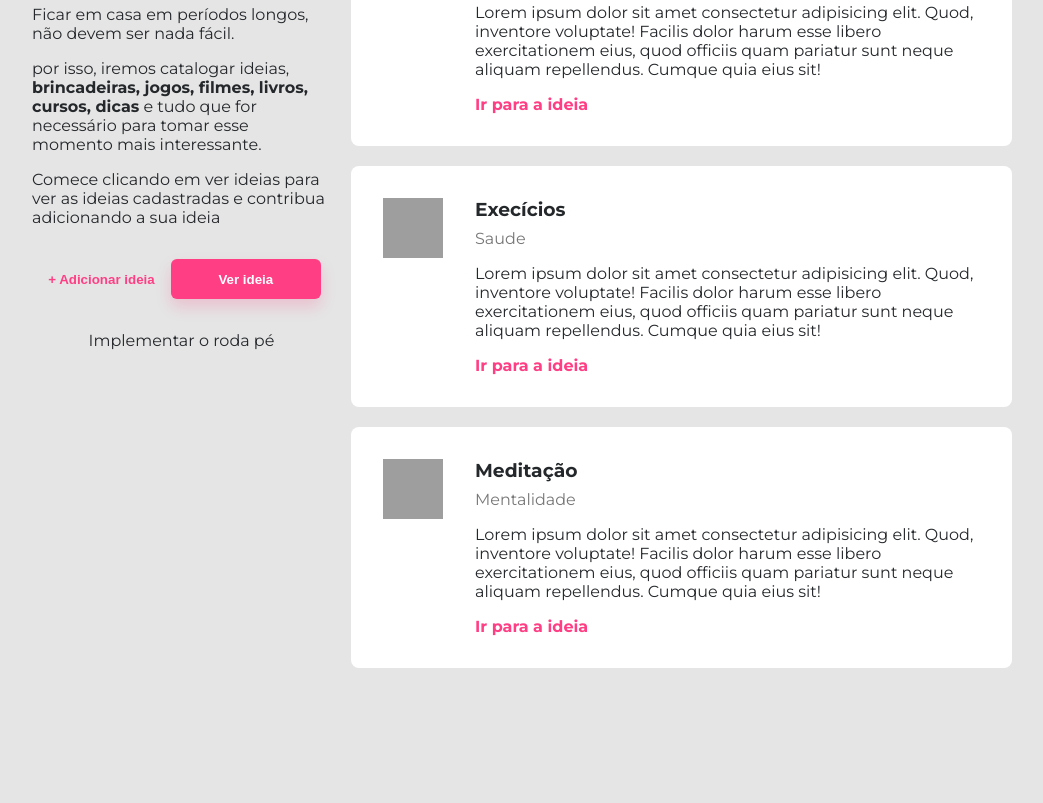
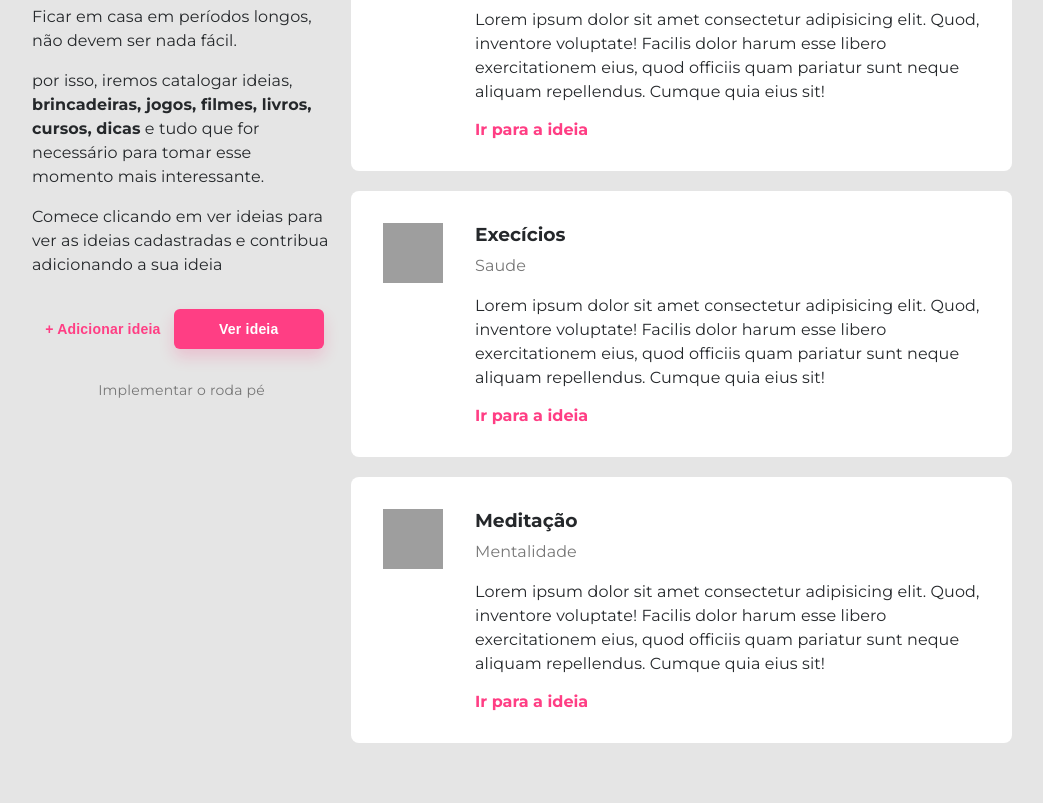
Before and after one commit to leomoraiscam/creative-ideas, a plain HTML site: page src/index.html in a window 1280 px wide. Shown: the part 135-938 px from the top of the page, without its empty margins (118-1161 px from the left). Before the commit the page ends 863 px from the top, so only its background shows below. Drawn offline with Linux system fonts and the light colour scheme; grey boxes are pictures that could not be loaded.

Commit message:
Estilizando a parte das fontes da página, utiizando fontes externas | Estilização

```diff
--- a/src/styles.css
+++ b/src/styles.css
@@ -24,6 +24,7 @@ main {
 
 #buttons {
   margin: 0px 0px 32px 0;
+  font-size: 14px;
   display: flex;
   justify-content: space-evenly;
 }
@@ -32,7 +33,10 @@ button {
   background: none;
   color: #ff3e84;
   border: none;
+  font-size: 14px;
   font-weight: bold;
+  line-height: 18px;
+  letter-spacing: 0.2px;
   outline: none;
   cursor: pointer;
 }
@@ -55,7 +59,12 @@ button:hover {
 }
 
 footer {
+  color: #777;
   text-align: center;
+  font-size: 14px;
+  font-weight: 400;
+  line-height: 18px;
+  letter-spacing: 0.2px;
 }
 
 .hide {
@@ -101,3 +110,10 @@ a:hover {
   color: #ff3e84;
   font-weight: bold;
 }
+
+p,
+.description {
+  font-size: 16px;
+  line-height: 24px;
+  letter-spacing: 0.1px;
+}
```
